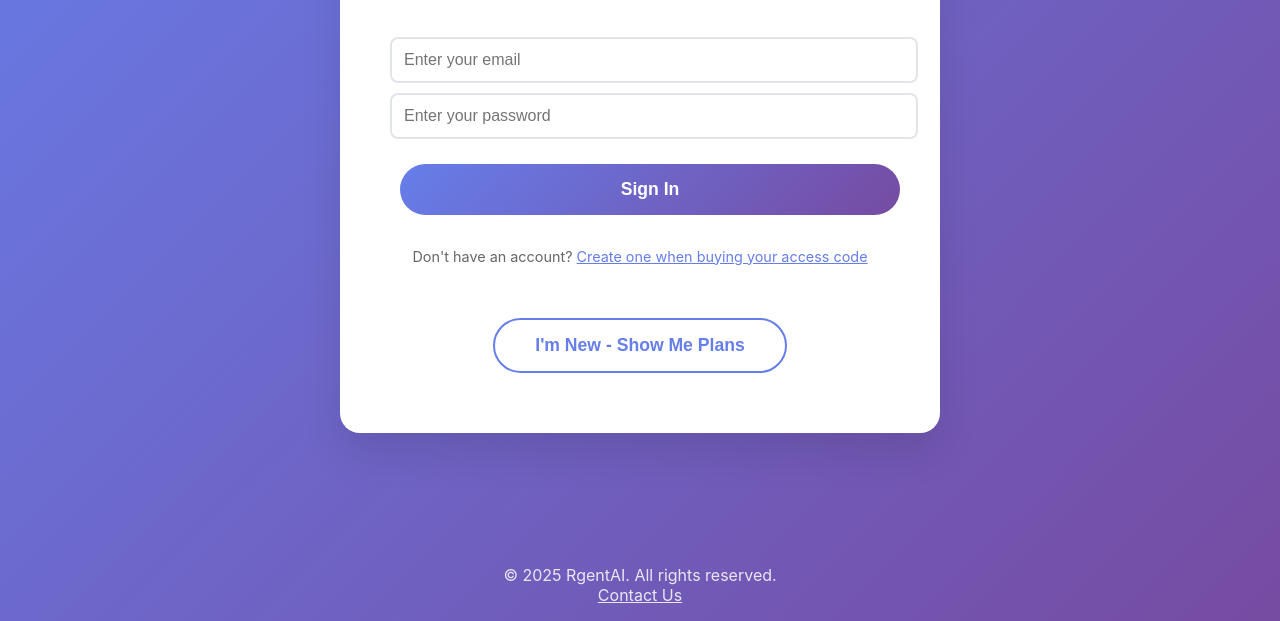
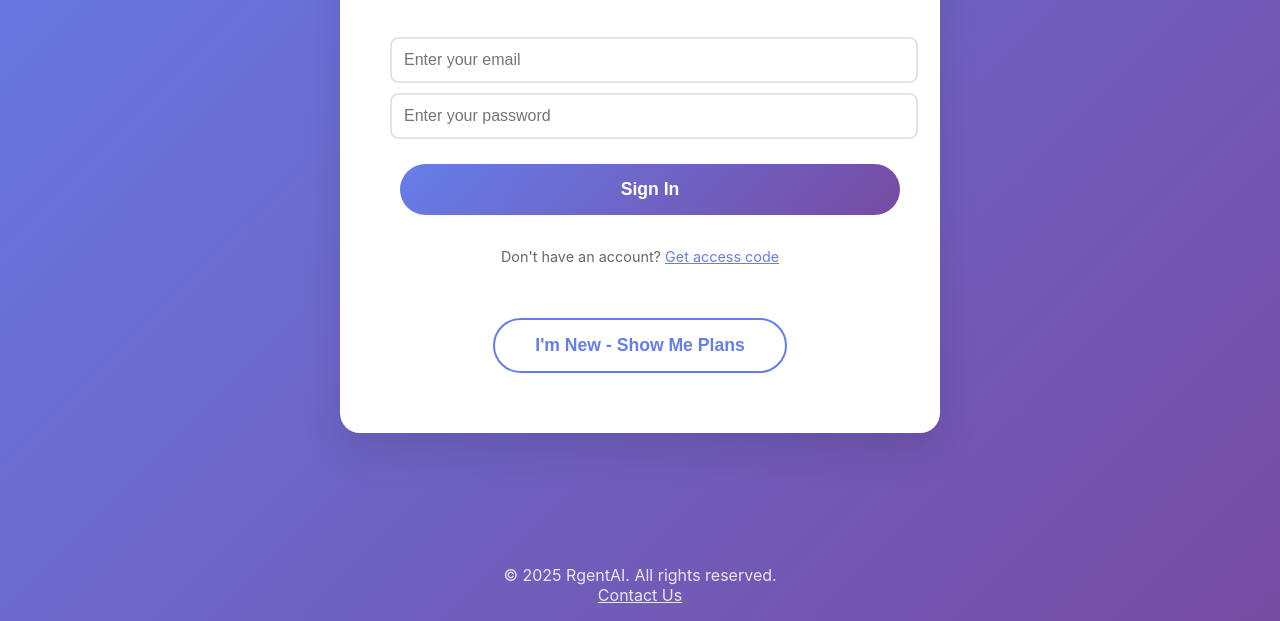
Before and after one commit to NathanBresette/package_public, a website: page payment-frontend/signin.html in a window 1280 px wide. Shown: the part 293-914 px from the top of the page. Drawn offline with Linux system fonts and the light colour scheme.

Commit message:
Make signin text more concise and link to plans page

```diff
--- a/payment-frontend/signin.html
+++ b/payment-frontend/signin.html
@@ -46,7 +46,7 @@
                     <button class="btn" onclick="signIn()" style="width: 100%;">Sign In</button>
                 </div>
                 <p style="font-size: 0.9rem; color: #666; margin-top: 15px;">
-                    Don't have an account? <a href="#" onclick="showCreateAccount()" style="color: #667eea;">Create one when buying your access code</a>
+                    Don't have an account? <a href="plans.html" style="color: #667eea;">Get access code</a>
                 </p>
             </div>
 
```
